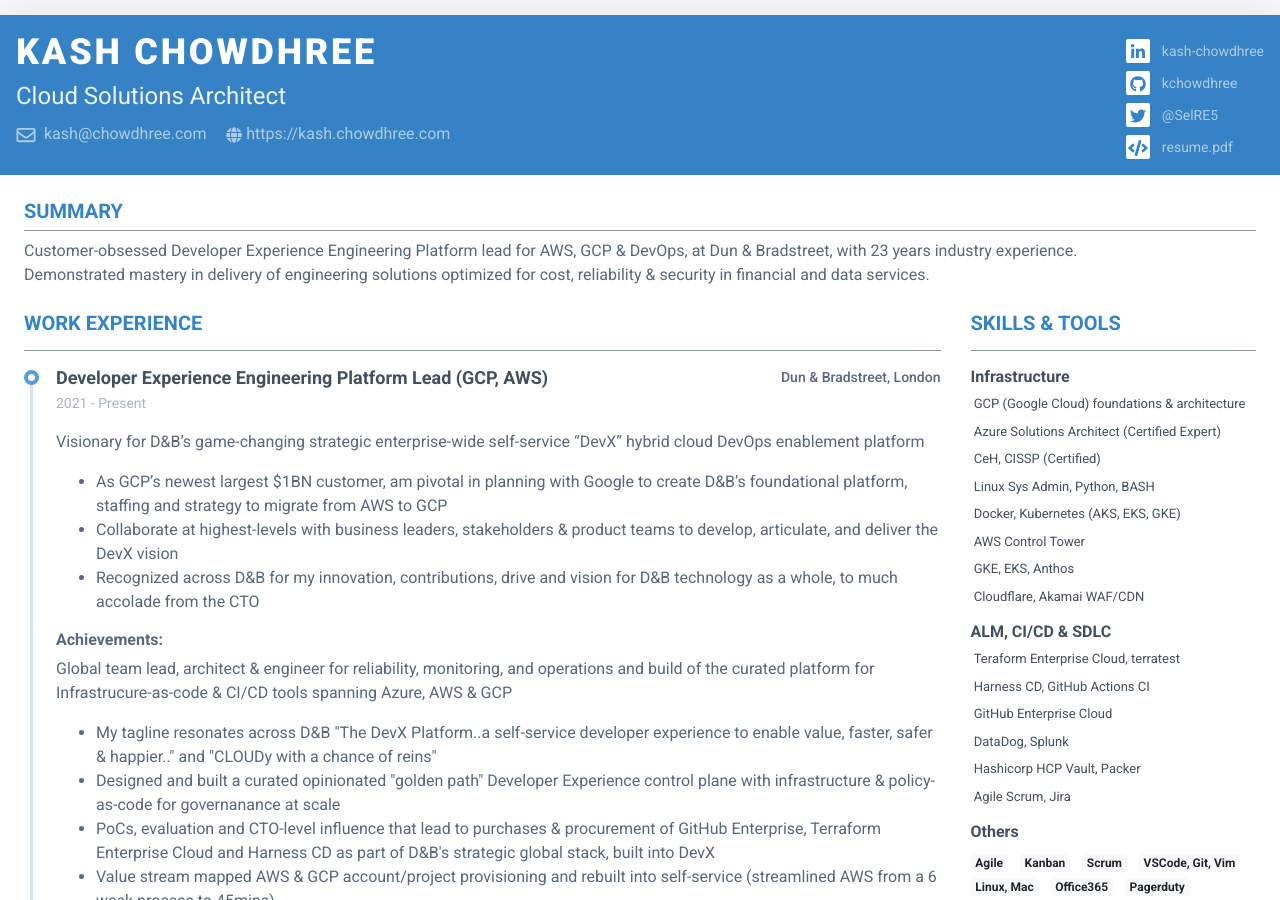
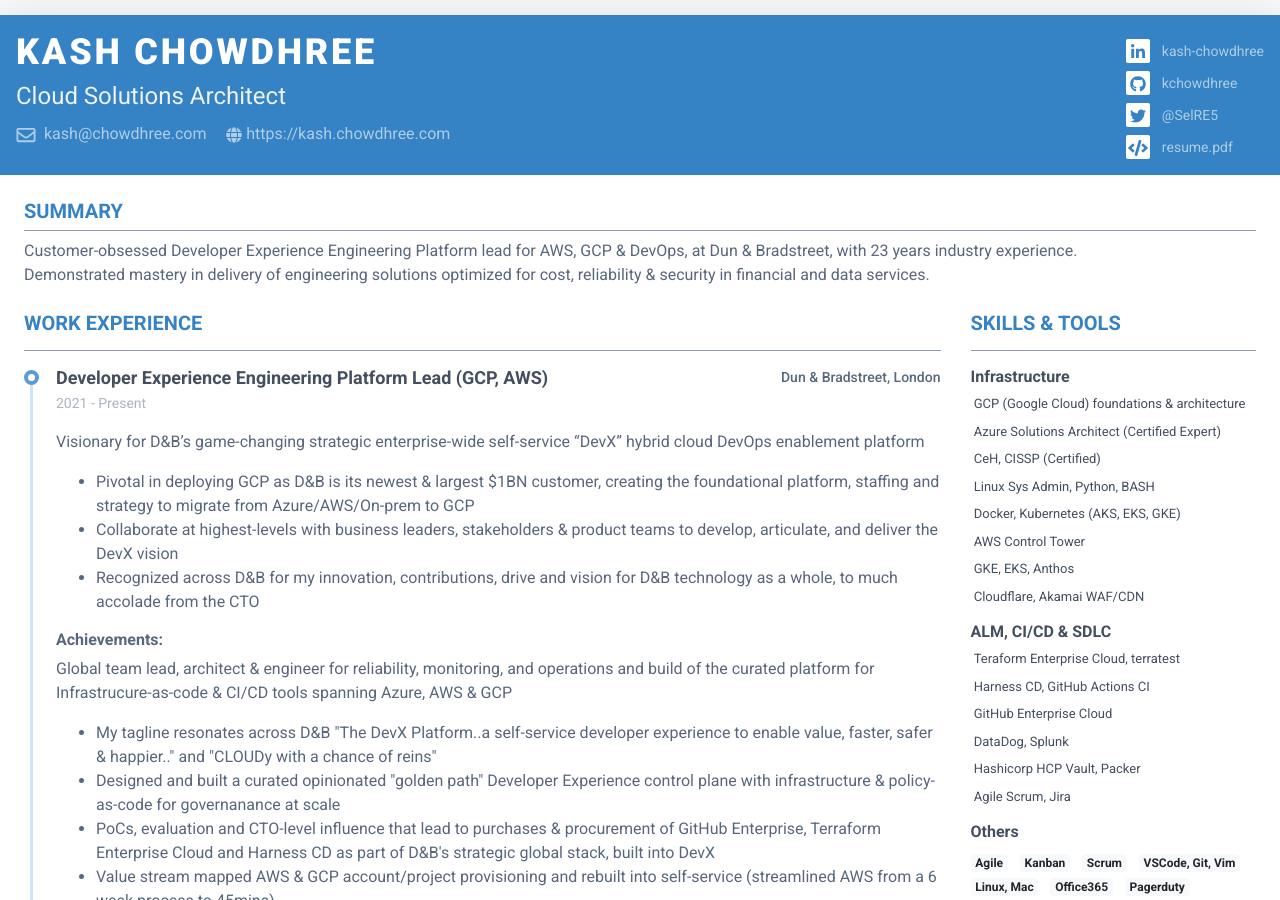
Before and after one commit to Hamy200/resume, a Jekyll site: the page built from index.markdown, in a window 1280 px wide and 900 px high. Built offline with Jekyll 4.4.1, drawn with Linux system fonts in a browser that asks for light colours; nearby versions of some CDN libraries.

Commit message:
Update data.yml

```diff
--- a/_data/data.yml
+++ b/_data/data.yml
@@ -42,7 +42,7 @@ experiences:
     company: Dun & Bradstreet, London
     details: |
         Visionary for D&B's game-changing strategic enterprise-wide self-service "DevX" hybrid cloud DevOps enablement platform
-        - As GCP's newest largest $1BN customer, am pivotal in planning with Google to create D&B's foundational platform, staffing and strategy to migrate from AWS to GCP
+        - Pivotal in deploying GCP as D&B is its newest & largest $1BN customer, creating the foundational platform, staffing and strategy to migrate from Azure/AWS/On-prem to GCP
         - Collaborate at highest-levels with business leaders, stakeholders & product teams to develop, articulate, and deliver the DevX vision
         - Recognized across D&B for my innovation, contributions, drive and vision for D&B technology as a whole, to much accolade from the CTO
     achievements:
```
